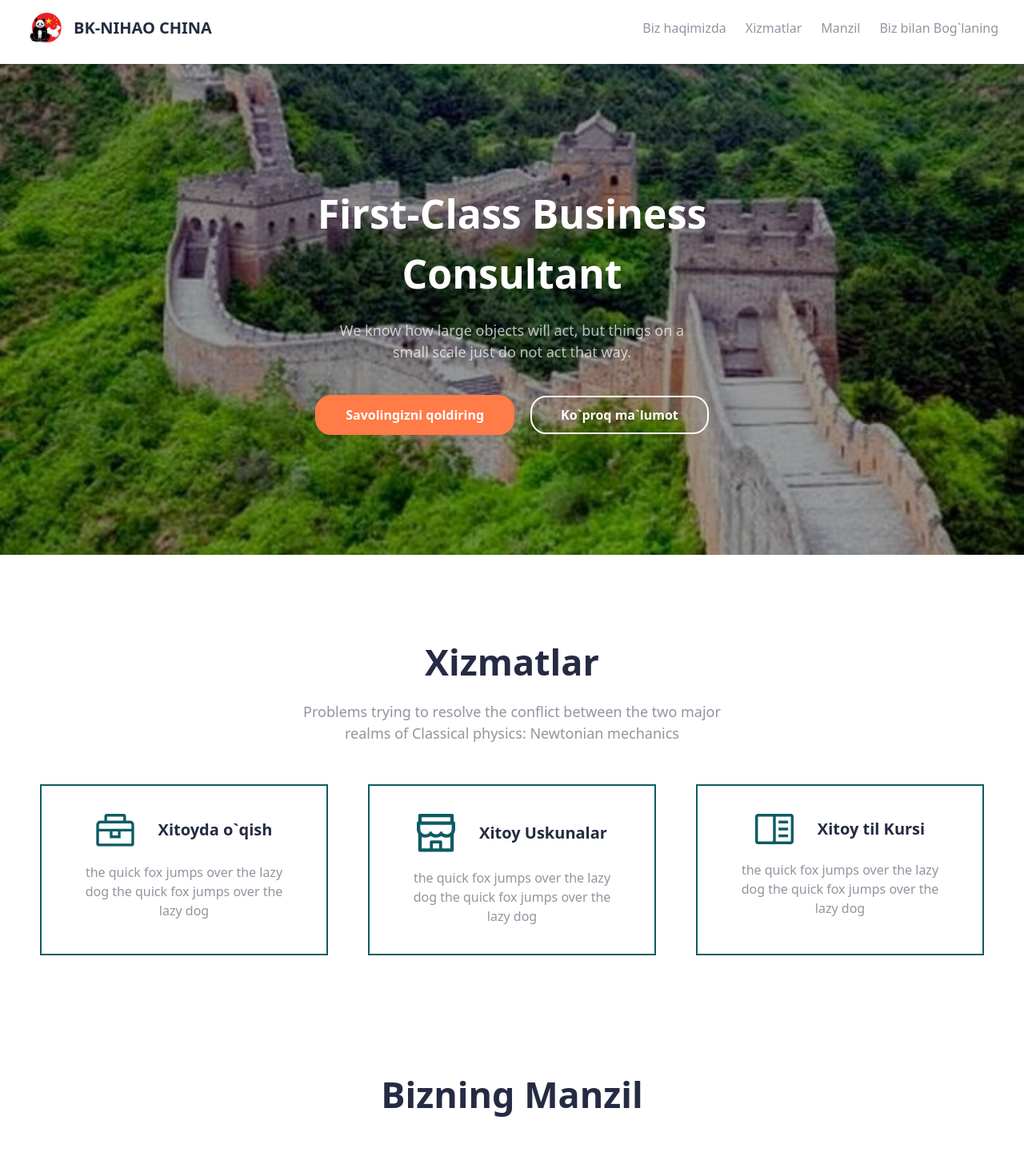
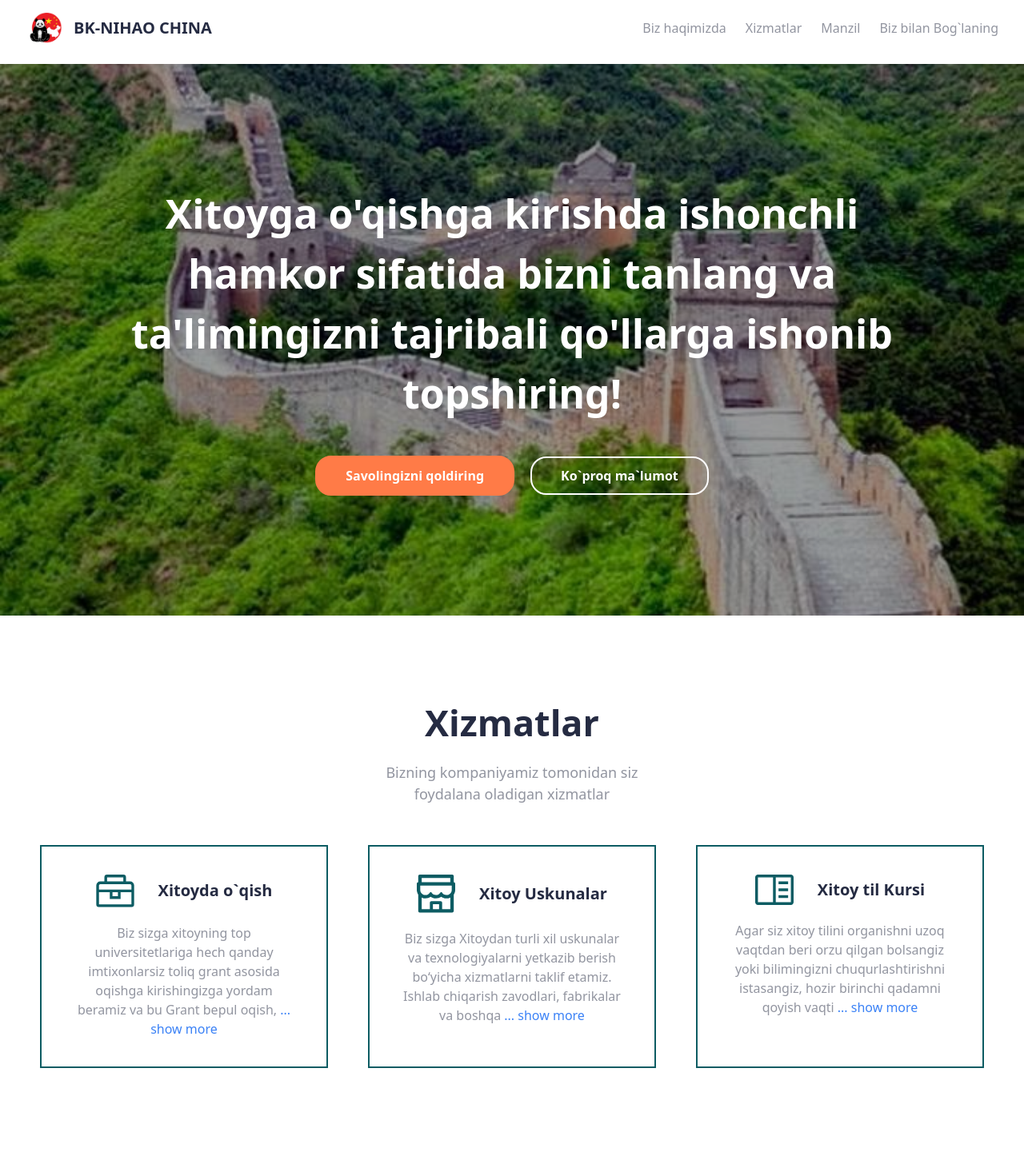
Before and after one commit to vohidovich5557/china, a React (Vite) app: page / in a window 1280 px wide. Shown: the top 1441 px of the page at 80% size. Built offline with nearby package versions, Linux system fonts and the light colour scheme; grey boxes are pictures that could not be loaded.

Commit message:
feature/changes to the texts

```diff
--- a/package.json
+++ b/package.json
@@ -14,6 +14,7 @@
     "react-dom": "^18.3.1",
     "react-hook-form": "^7.54.2",
     "react-router-dom": "^7.1.3",
+    "react-typewriter-effect": "^1.1.0",
     "sonner": "^1.7.2"
   },
   "devDependencies": {
--- a/src/sections/Hero/index.jsx
+++ b/src/sections/Hero/index.jsx
@@ -14,11 +14,8 @@ export const Hero = () => {
 
                 <div className="relative flex flex-col py-[50px] xl:py-[150px] items-center gap-[30px] xl:gap-[40px]">
                     <div className="flex flex-col items-center gap-[15px] xl:gap-[20px]">
-                        <span className="text-[32px] xl:text-[50px] font-[700] text-center w-[80%] text-white">
-                            First-Class Business Consultant
-                        </span>
-                        <span className="text-[16px] xl:text-[18px] xl:w-[60%] font-[400] text-white/70 text-center w-[80%]">
-                            We know how large objects will act, but things on a small scale just do not act that way.
+                        <span className="text-[23px] xl:text-[50px] font-[700] text-center w-[80%] text-white">
+                        Xitoyga o'qishga kirishda ishonchli hamkor sifatida bizni tanlang va ta'limingizni tajribali qo'llarga ishonib topshiring!
                         </span>
                     </div>
                     <div className="flex flex-col xl:flex-row items-center gap-[20px]">
--- a/src/sections/Industry/component/ServiceCard.jsx
+++ b/src/sections/Industry/component/ServiceCard.jsx
@@ -1,6 +1,14 @@
+import { useState } from "react";
 
 
 export const ServiceCard = ({item}) => {
+    const [isExpanded, setIsExpanded] = useState(false);
+
+      const words = item.text.split(' ');
+
+      const toggleText = () => {
+         setIsExpanded(!isExpanded);
+       };
     return (
         <>
          <div key={item.id} className="py-[35px] group flex flex-col transition-all duration-300 ease-in-out hover:bg-greenMain items-center gap-[20px] px-[40px] border-greenMain border-2">
@@ -8,9 +16,17 @@ export const ServiceCard = ({item}) => {
                 <span className="group-hover:text-white text-greenMain"><item.icon /></span>
                 <span className="text-[18px] xl:text-[20px] group-hover:text-white font-[700] text-main">{item.title}</span>
             </div>
-            <div className="w-[100%] flex items-center justify-center">
-                <span className="text-[16px] group-hover:text-white font-[400] text-main/50 w-[100%] text-center">{item.text}</span>
-            </div>
+            <div className="text-[16px] group-hover:text-white font-[400] text-main/50 w-[100%] text-center">
+            {isExpanded ? item.text : words.slice(0, 20).join(' ')}
+               {words.length > 20 && (
+                <span
+                  onClick={toggleText}
+                  className="text-blue-500 group-hover:text-orangeMain cursor-pointer ml-1"
+                >
+                  {isExpanded ? '... show less' : '... show more'}
+                </span>
+                )}
+    </div>
          </div>
         </>
     )
--- a/src/sections/Industry/index.jsx
+++ b/src/sections/Industry/index.jsx
@@ -7,19 +7,19 @@ const data = [
         id: 1,
         icon: StudyIcon,
         title: 'Xitoyda o`qish',
-        text: 'the quick fox jumps over the lazy dog the quick fox jumps over the lazy dog'
+        text: 'Biz sizga xitoyning top universitetlariga hech qanday imtixonlarsiz toliq grant asosida oqishga kirishingizga yordam beramiz va bu Grant bepul oqish, bepul yotoqxona hamda har oy 300$ stipendiyani oz ichiga oladi. Buning uchun sizdan faqatgina maktabni tugatganlik attestati kerak boladi.'
     },
     {
         id: 2,
         icon: BusinessIcon,
         title: 'Xitoy Uskunalar',
-        text: 'the quick fox jumps over the lazy dog the quick fox jumps over the lazy dog'
+        text: 'Biz sizga Xitoydan turli xil uskunalar va texnologiyalarni yetkazib berish bo‘yicha xizmatlarni taklif etamiz. Ishlab chiqarish zavodlari, fabrikalar va boshqa sanoat korxonalari uchun zarur bo‘lgan yuqori sifatli uskunalarni qulay sharoitlarda olib kelamiz.'
     },
     {
         id: 3,
         icon: LangIcon,
         title: 'Xitoy til Kursi',
-        text: 'the quick fox jumps over the lazy dog the quick fox jumps over the lazy dog'
+        text: 'Agar siz xitoy tilini organishni uzoq vaqtdan beri orzu qilgan bolsangiz yoki bilimingizni chuqurlashtirishni istasangiz, hozir birinchi qadamni qoyish vaqti keldi!. Biz sizga malakali ustozlar, zamonaviy oquv metodikasi, HSK imtihonlariga tayyorlov, xitoyga grant yutish imkoniyati, qulay joylashuv va narx'
     }
 ]
 
@@ -30,8 +30,7 @@ export const Industry = () => {
             <div className="flex flex-col items-center gap-[15px]">
                 <span className="text-[32px] xl:text-[45px] font-[700] text-main">Xizmatlar</span>
                 <span className="text-[16px] xl:text-[18px] font-[400] text-main/50 text-center xl:w-[60%] w-[90%]">
-                    Problems trying to resolve the conflict between the two major realms of
-                     Classical physics: Newtonian mechanics
+                    Bizning kompaniyamiz tomonidan siz foydalana oladigan xizmatlar
                 </span>
             </div>
             <div className="grid grid-cols-1 xl:grid-cols-3 w-[100%] xl:gap-[50px] gap-[20px]">
--- a/src/sections/Location/index.jsx
+++ b/src/sections/Location/index.jsx
@@ -10,7 +10,7 @@ export const Location = () => {
             <div className="w-[100%] md:w-[90%] rounded-[30px] border border-rareBlack overflow-hidden lg:w-[80%] lg:h-[400px] h-[200px] md:h-[300px]">
             <iframe
                 style={{ border: 0 }}
-                src="https://www.google.com/maps/embed?pb=!1m16!1m12!1m3!1d565.5686168430689!2d69.33496645751653!3d41.342519258030244!2m3!1f0!2f0!3f0!3m2!1i1024!2i768!4f13.1!2m1!1stepamasjid%2017!5e0!3m2!1sen!2s!4v1737030769800!5m2!1sen!2s"
+                src="https://www.google.com/maps/embed?pb=!1m17!1m12!1m3!1d3066.8817650534497!2d64.43083907597885!3d39.76476297155184!2m3!1f0!2f0!3f0!3m2!1i1024!2i768!4f13.1!3m2!1m1!2zMznCsDQ1JzUzLjIiTiA2NMKwMjYnMDAuMyJF!5e0!3m2!1sen!2s!4v1737358554690!5m2!1sen!2s"
                 width="100%"
                 height="100%"
                 allowFullScreen
@@ -18,13 +18,13 @@ export const Location = () => {
             </div>
             <div className=" flex flex-col md:flex-row items-center ml-auto mr-auto justify-center gap-[40px]">
             <div className="w-auto py-[10px] hover:shadow-lg hover:shadow-rareBlack transition-all duration-300 shadow-md shadow-gray-400/60 bg-white rounded-[20px]  px-[10px]">
-                <span><a href="https://maps.app.goo.gl/A85r2uXbuUJWbPJL9" target="_blank">Uzbekiston, Bukhara</a></span>
+                <span><a href="https://maps.app.goo.gl/dadhvRUXxSbfNdVu8" target="_blank">Uzbekiston, Bukhara</a></span>
             </div>
             <div className="w-auto py-[10px] hover:shadow-lg hover:shadow-red-600/70 transition-all duration-300 shadow-md shadow-gray-400/60 bg-white rounded-[20px]  px-[10px]">
-                <span className="text-red-600/80"><a href="tel:+998 88 979 57 55">+998 88 979 57 55</a></span>
+                <span className="text-red-600/80"><a href="tel:+998 93 969 50 55">+998 93 969 50 55</a></span>
             </div>
             <div className="w-auto py-[10px] hover:shadow-lg hover:shadow-rareBlack transition-all duration-300 shadow-md shadow-gray-400/60 bg-white rounded-[20px]  px-[10px]">
-                <Link to='https://t.me/savdomaydon_bot'>
+                <Link to='https://t.me/nihao_chinaa'>
                   <Telegram />
                 </Link>
             </div>
```
Also changed, not shown: 1 other file (tests, documents, lock files or other folders).
